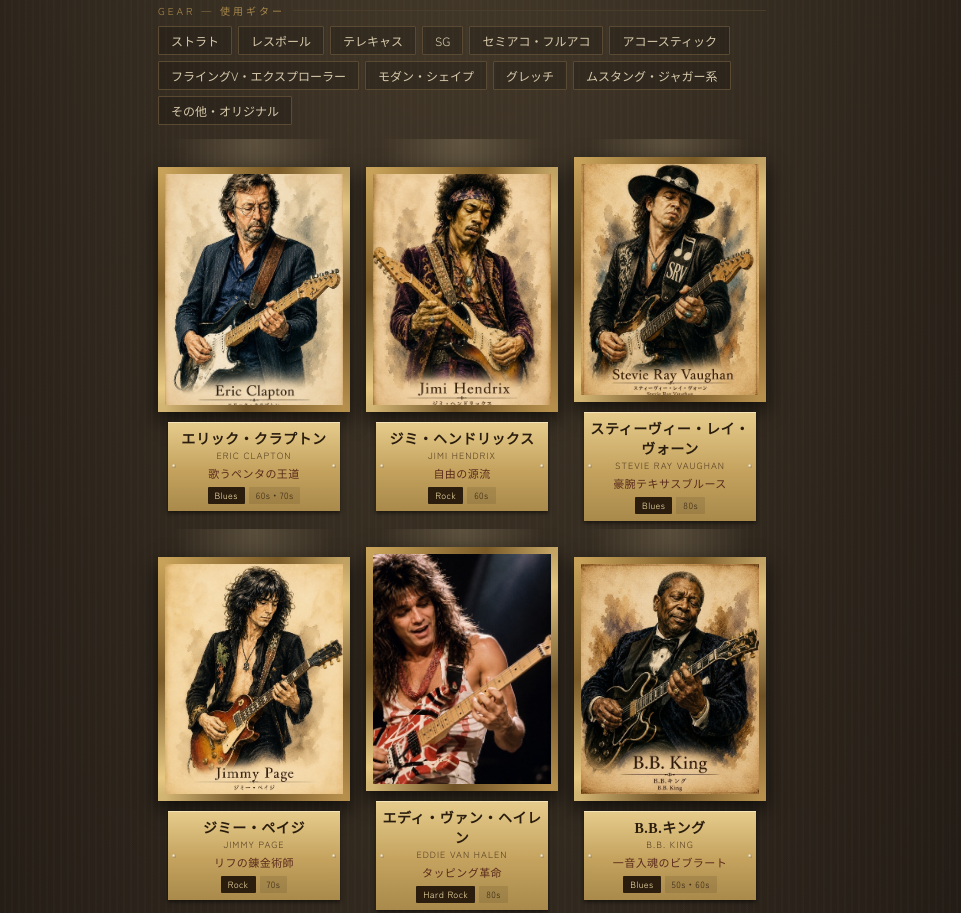
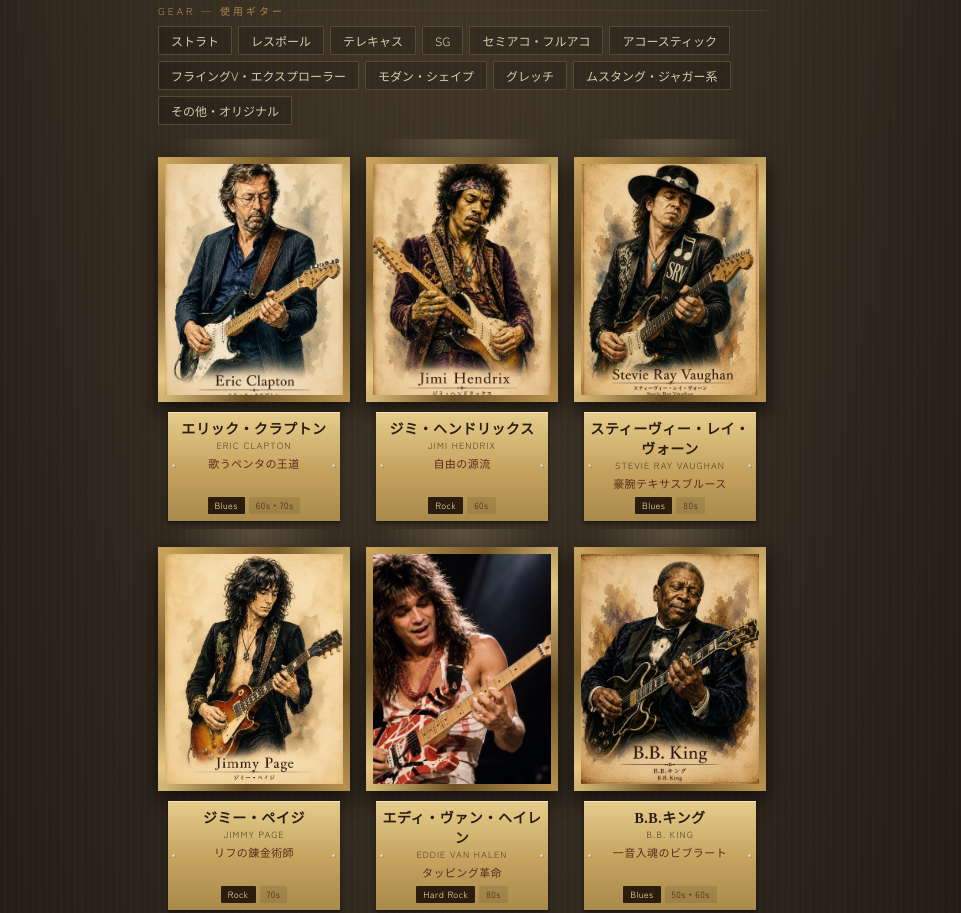
Before and after one commit to yagarguitar-stack/guitarist-zukan, a plain HTML site: page index.html in a window 1280 px wide. Shown: the part 527-1440 px from the top of the page, without its empty margins (178-1139 px from the left). Drawn offline with Linux system fonts and the light colour scheme; a web font is replaced by a local one.

Commit message:
Add files via upload

```diff
--- a/index.html
+++ b/index.html
@@ -367,6 +367,11 @@
 .tg{ border-radius:1px; background:rgba(42,29,14,.12); color:#3d2c17; }
 .tg.ac{ background:#2a1d0e; color:var(--brassL); }
 .fav-mark{ top:10px; right:12px; color:var(--brass); }
+/* 紹介文の長さで額縁の位置がずれないように：額は上端でそろえ、名札は同じ段の高さに伸ばす */
+.card{ display:flex; flex-direction:column; justify-content:flex-start; align-items:stretch; }
+.card .fig{ flex:0 0 auto; }
+.card .meta{ flex:1 1 auto; align-self:center; display:flex; flex-direction:column; }
+.card .tags{ margin-top:auto; padding-top:6px; }
 
 /* 詳細：図録の一頁 */
 .back{ color:var(--brass); }
```
